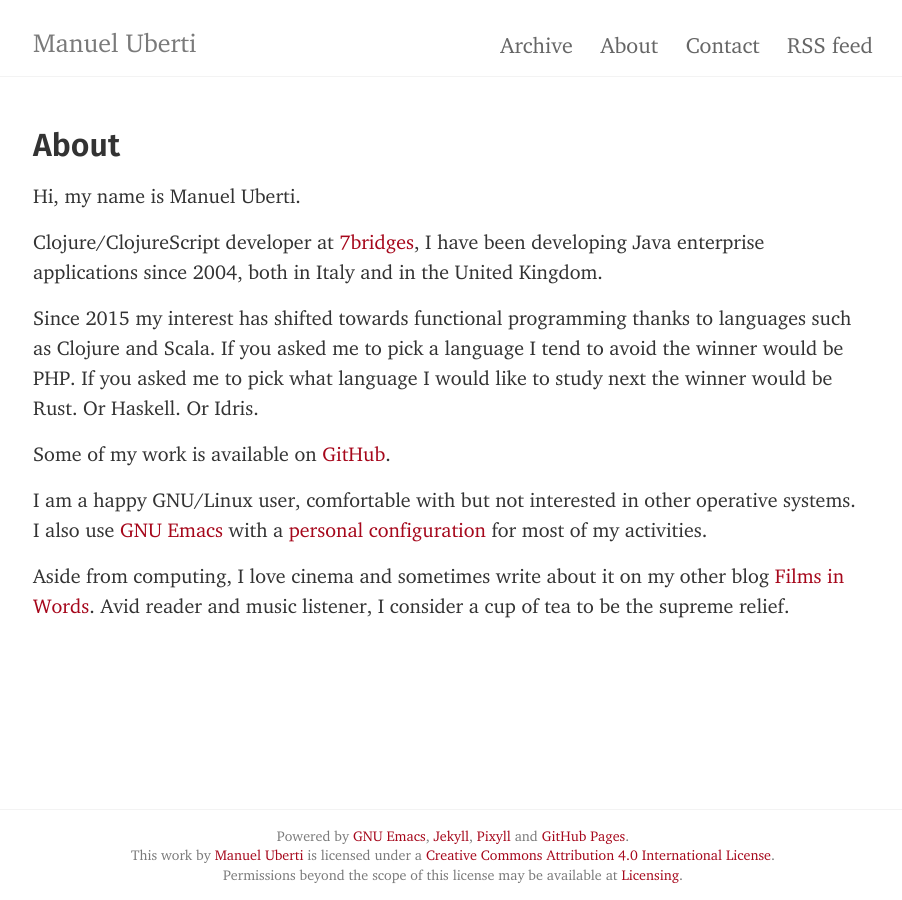
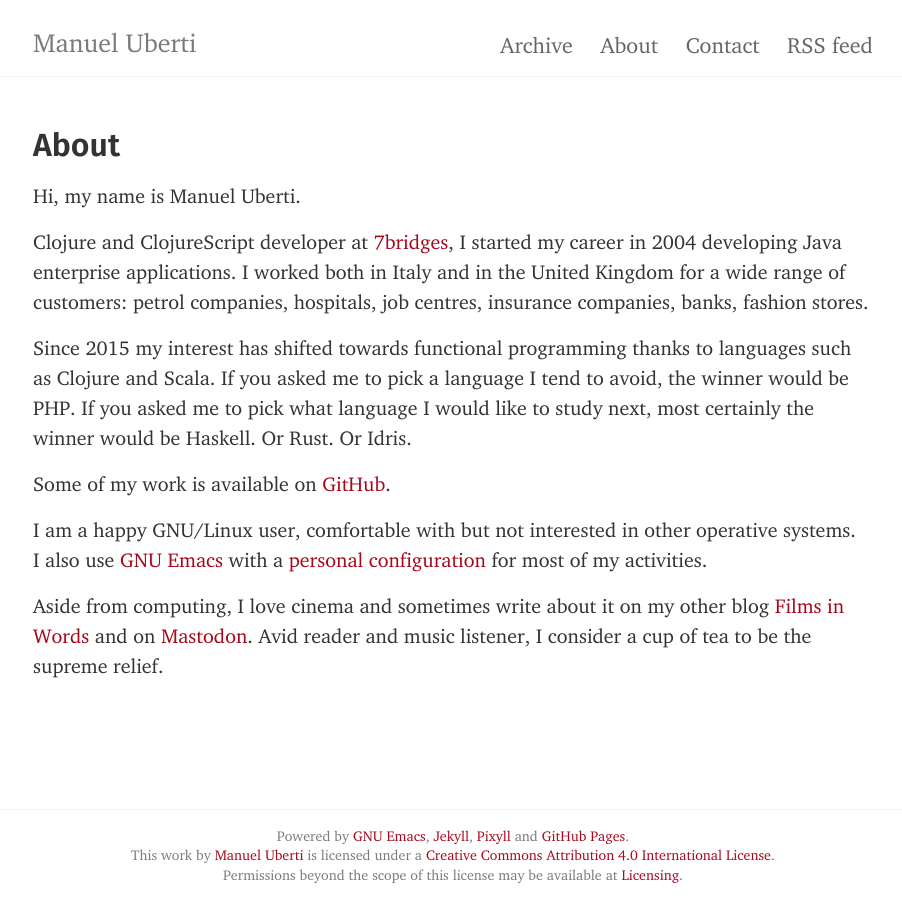
Before and after one commit to manuel-uberti/manuel-uberti.github.io, a Jekyll site: the page built from about.md, in a window 1280 px wide. Shown: the whole page, without its empty margins (187-1089 px from the left). Built offline with Jekyll 4.4.1, drawn with Linux system fonts in a browser that asks for light colours.

Commit message:
Update bio

```diff
--- a/about.md
+++ b/about.md
@@ -7,14 +7,16 @@
 
 Hi, my name is Manuel Uberti.
 
-Clojure/ClojureScript developer at [7bridges](https://7bridges.eu/), I have been
-developing Java enterprise applications since 2004, both in Italy and in the
-United Kingdom.
+Clojure and ClojureScript developer at [7bridges](https://7bridges.eu/),
+I started my career in 2004 developing Java enterprise applications. I worked
+both in Italy and in the United Kingdom for a wide range of customers: petrol
+companies, hospitals, job centres, insurance companies, banks, fashion stores.
 
 Since 2015 my interest has shifted towards functional programming thanks to
 languages such as Clojure and Scala. If you asked me to pick a language I tend
-to avoid the winner would be PHP. If you asked me to pick what language I would
-like to study next the winner would be Rust. Or Haskell. Or Idris.
+to avoid, the winner would be PHP. If you asked me to pick what language I would
+like to study next, most certainly the winner would be Haskell. Or Rust. Or
+Idris.
 
 Some of my work is available on [GitHub](https://github.com/manuel-uberti).
 
@@ -24,5 +26,6 @@
 most of my activities.
 
 Aside from computing, I love cinema and sometimes write about it on my other
-blog [Films in Words](https://filmsinwords.wordpress.com/). Avid reader and
-music listener, I consider a cup of tea to be the supreme relief.
+blog [Films in Words](https://filmsinwords.wordpress.com/) and
+on [Mastodon](https://functional.cafe/@manuel_uberti). Avid reader and music
+listener, I consider a cup of tea to be the supreme relief.
```
